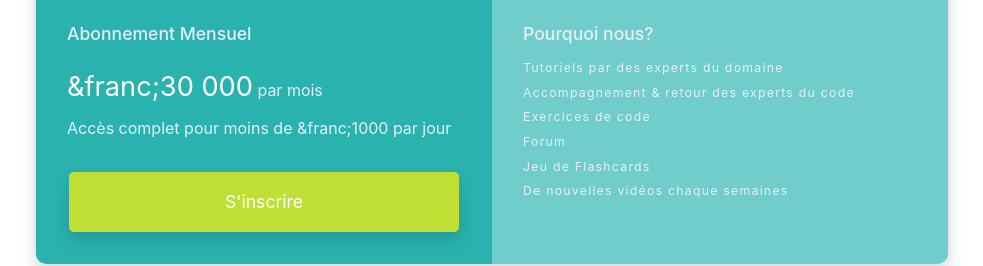
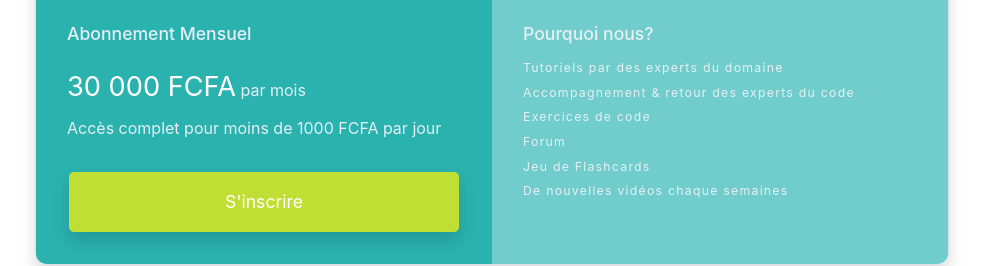
Before and after one commit to akissi22/price-grid, a plain HTML site: page index.html in a window 1280 px wide. Shown: the part 276-542 px from the top of the page, without its empty margins (148-1131 px from the left). Drawn offline with nearby package versions, Linux system fonts and the light colour scheme.

Commit message:
Update index.html

```diff
--- a/index.html
+++ b/index.html
@@ -37,8 +37,8 @@
 
           <div class="bg col-sm-6 pb-3 pt-3">
             <h2 class="subtitle2 pl-3 pr-3 pb-1 pt-3" >Abonnement Mensuel</h2>
-            <p class="price pl-3 pr-3"><span>&franc;30 000</span> par mois</p>
-            <p class="subpara pl-3 pr-3 pb-3">Accès complet pour moins de &franc;1000 par jour</p>
+            <p class="price pl-3 pr-3"><span>30 000 FCFA</span> par mois</p>
+            <p class="subpara pl-3 pr-3 pb-3">Accès complet pour moins de 1000 FCFA par jour</p>
             <button id="center" type="button" class="shadow btn btn-whatever mb-3 btn-lg col-11 pt-3 pb-3">S'inscrire</button>
           </div>
 
```
